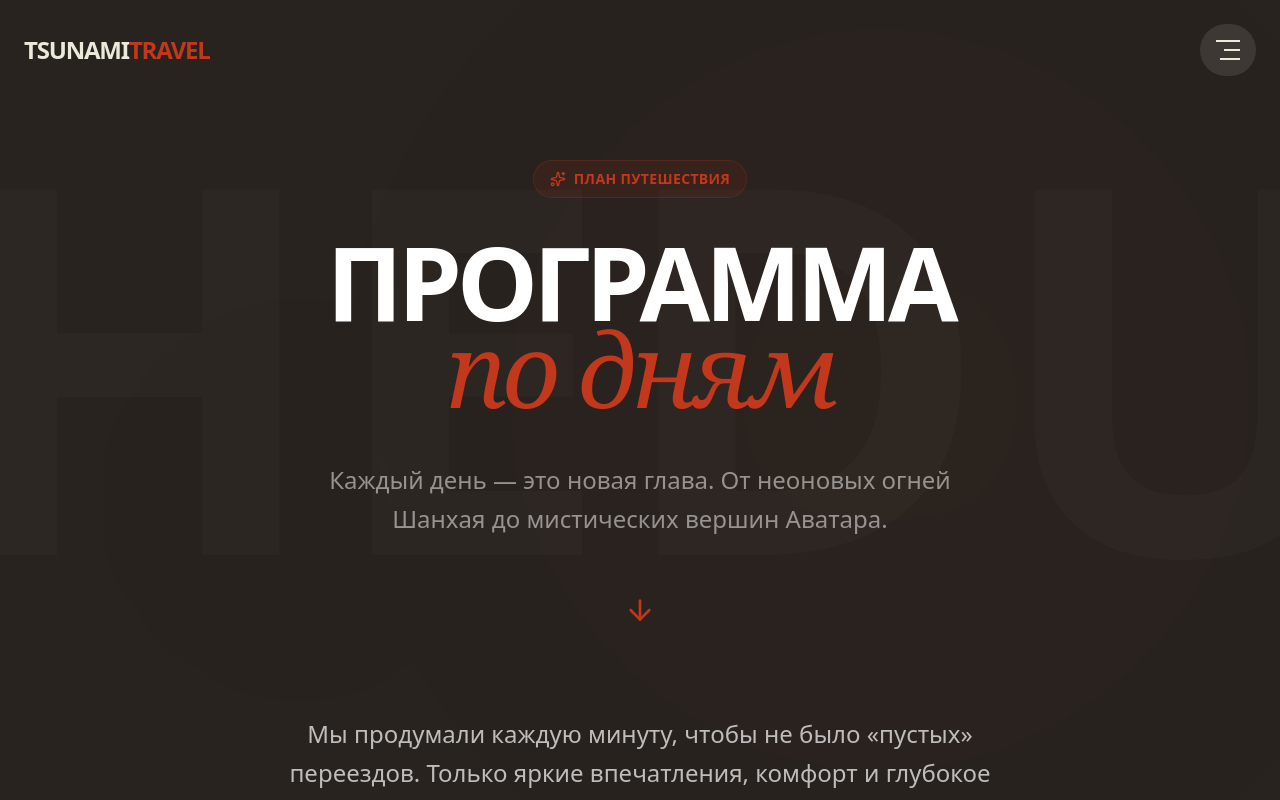
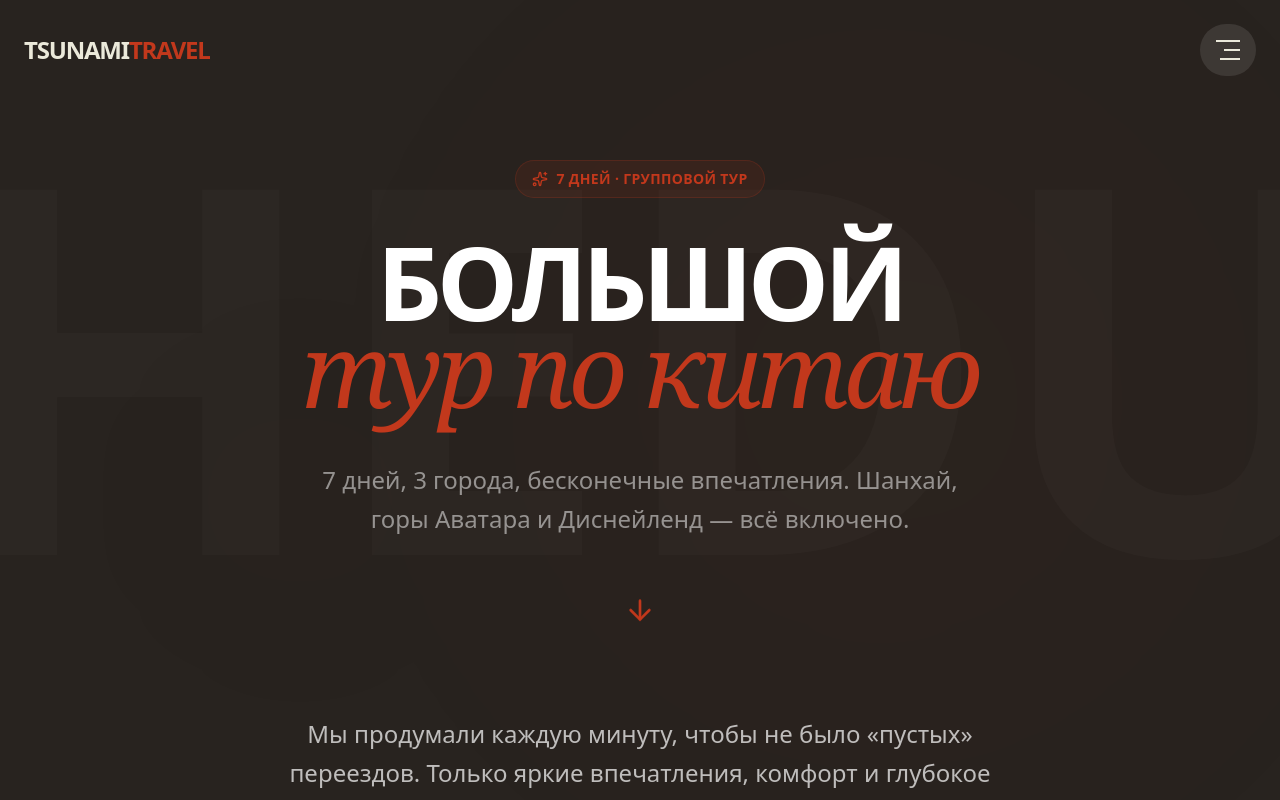
Before and after one commit to payton-ggg/chi-na, a Next.js app: page /schedule in a window 1280 px wide. Shown: the top 800 px of the page. Built offline with nearby package versions, Linux system fonts and the light colour scheme.

Commit message:
feat: Add Navbar and ScheduleHero components, and relocate hangzhou.png to the public directory.

```diff
--- a/app/components/layout/Navbar.tsx
+++ b/app/components/layout/Navbar.tsx
@@ -94,7 +94,7 @@ export default function Navbar() {
       icon: <UserPlus size={20} />,
     },
     {
-      name: "Календарь экспедиций",
+      name: "Большой тур по Китаю",
       href: "/schedule",
       icon: <Calendar size={20} />,
     },
@@ -109,7 +109,8 @@ export default function Navbar() {
         { name: "Контакты", href: "/#contact" },
       ],
       "/schedule": [
-        { name: "День 1: Шанхай", href: "/schedule#day-1" },
+        { name: "День 1: Прибытие", href: "/schedule#day-1" },
+        { name: "День 3: Венеция", href: "/schedule#day-3" },
         { name: "День 4: Аватар", href: "/schedule#day-4" },
         { name: "День 6: Дисней", href: "/schedule#day-6" },
         { name: "На главную", href: "/" },
--- a/app/components/schedule/ScheduleHero.tsx
+++ b/app/components/schedule/ScheduleHero.tsx
@@ -7,20 +7,19 @@ export default function ScheduleHero() {
         <div className="inline-flex items-center gap-2 px-4 py-2 rounded-full bg-accent-cta/10 border border-accent-cta/20 mb-10">
           <Sparkles size={16} className="text-accent-cta" />
           <span className="text-sm font-semibold text-accent-cta tracking-wide uppercase">
-            План путешествия
+            7 дней · Групповой тур
           </span>
         </div>
 
         <h1 className="text-5xl md:text-[9vw] lg:text-[8vw] font-black tracking-tighter uppercase leading-[0.85] text-white select-none">
-          Программа <br />
+          Большой <br />
           <span className="text-accent-cta italic font-serif lowercase font-medium">
-            по дням
+            тур по Китаю
           </span>
         </h1>
 
         <p className="mt-12 text-xl md:text-2xl text-white/50 max-w-2xl mx-auto font-light leading-relaxed">
-          Каждый день — это новая глава. От неоновых огней Шанхая до мистических
-          вершин Аватара.
+          7 дней, 3 города, бесконечные впечатления. Шанхай, горы Аватара и Диснейленд — всё включено.
         </p>
 
         <div className="mt-16 flex justify-center animate-bounce">
```
Also changed, not shown: 1 other file (tests, documents, lock files or other folders).
